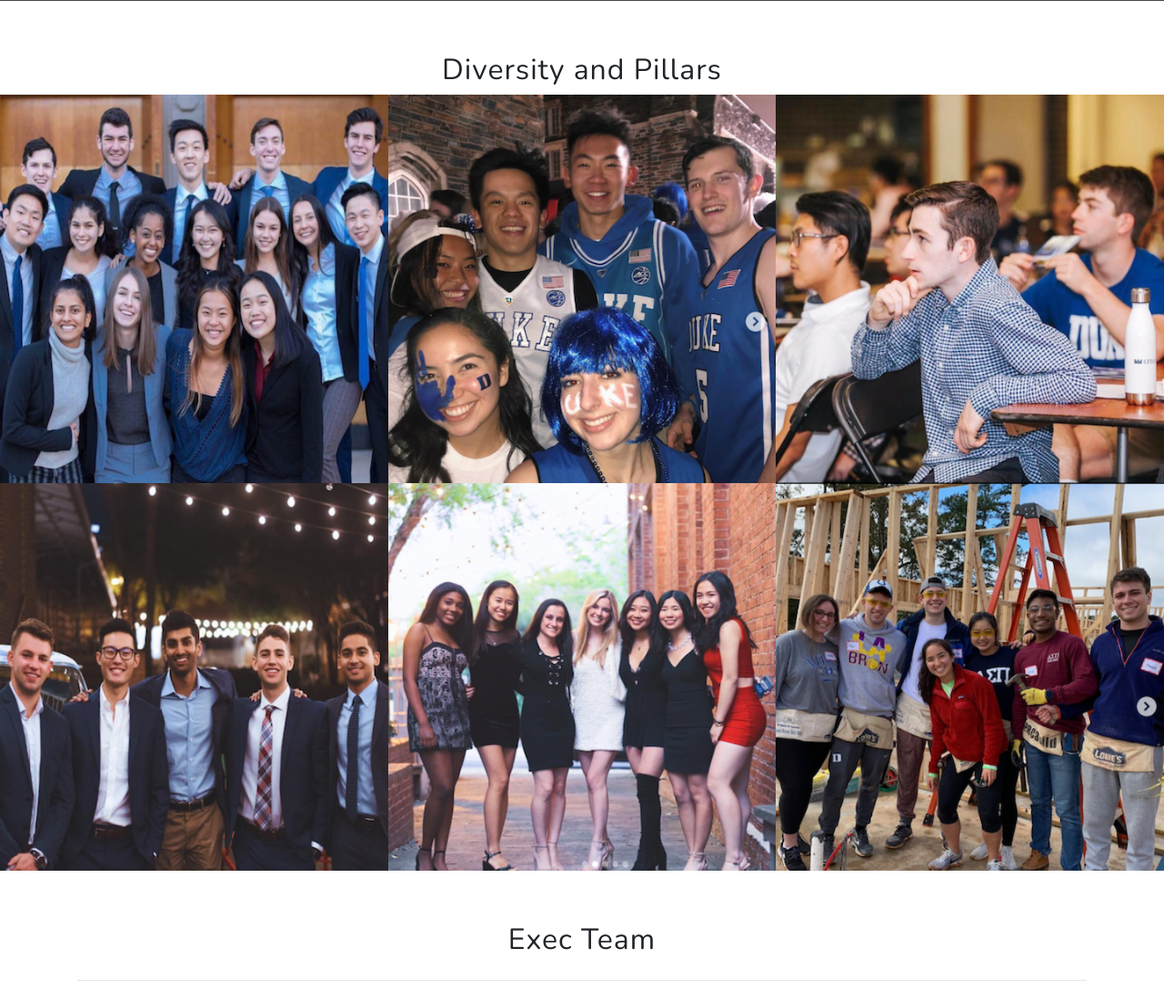
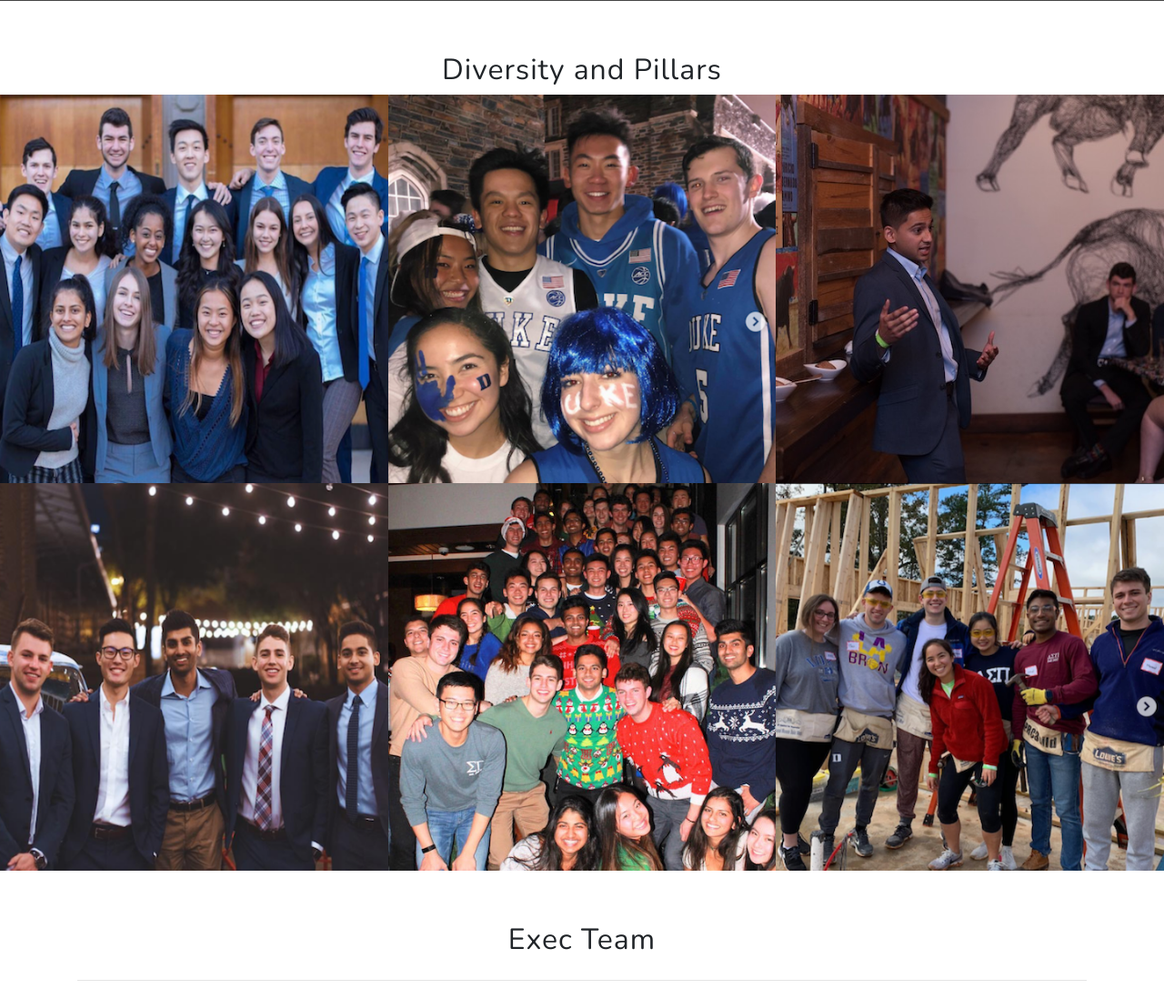
Before and after one commit to kunalupadya/dspwebsite, a Django app: page / in a window 1280 px wide. Shown: the part 1848-2946 px from the top of the page at 91% size. Run offline with Django 3.2, Linux system fonts and the light colour scheme; some libraries are stand-ins or nearby versions.

Commit message:
new brotherhood and ideas images

```diff
--- a/mainwebsite/templates/main/index.html
+++ b/mainwebsite/templates/main/index.html
@@ -252,7 +252,7 @@
             </div>
             <div class="col-lg-4 col-sm-6">
                 <a class="portfolio-box">
-                    <img class="img-fluid" src="{% static 'main/img/ideas.png' %}" alt="">
+                    <img class="img-fluid" src="{% static 'main/img/qusaiideas.jpeg' %}" alt="">
                     <div class="portfolio-box-caption">
                         <div class="portfolio-box-caption-content">
                             <div class="project-category " >
@@ -282,7 +282,7 @@
             </div>
             <div class="col-lg-4 col-sm-6">
                 <a class="portfolio-box">
-                    <img class="img-fluid" src="{% static 'main/img/brotherhood.png' %}" alt="">
+                    <img class="img-fluid" src="{% static 'main/img/holidayparty.jpeg' %}" alt="">
                     <div class="portfolio-box-caption">
                         <div class="portfolio-box-caption-content">
                             <div class="project-category ">
```
Also changed, not shown: mainwebsite/static/main/img/holidayparty.jpeg (added), mainwebsite/static/main/img/qusaiideas.jpeg (added).
